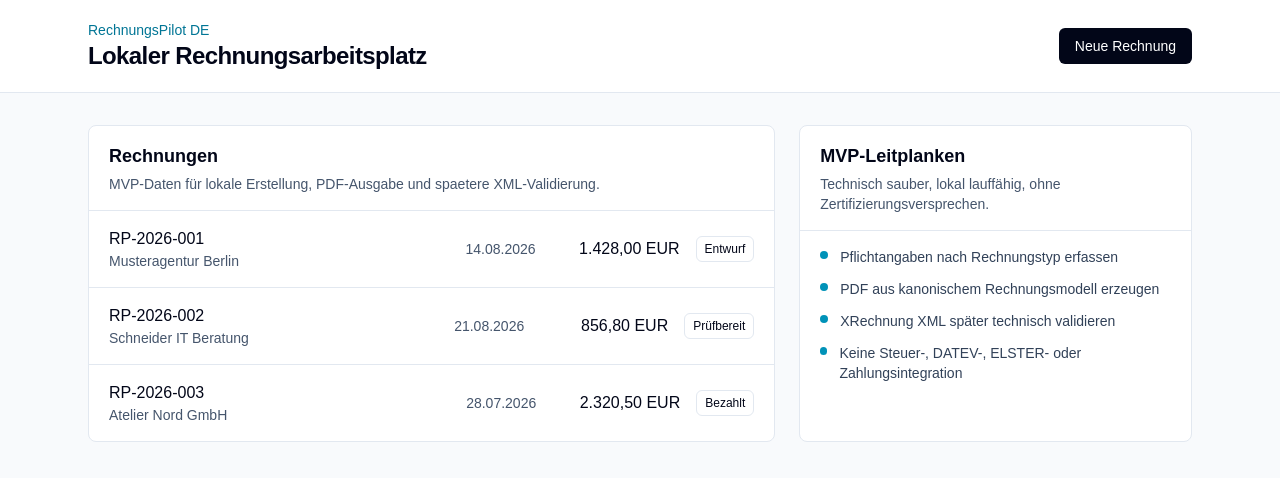
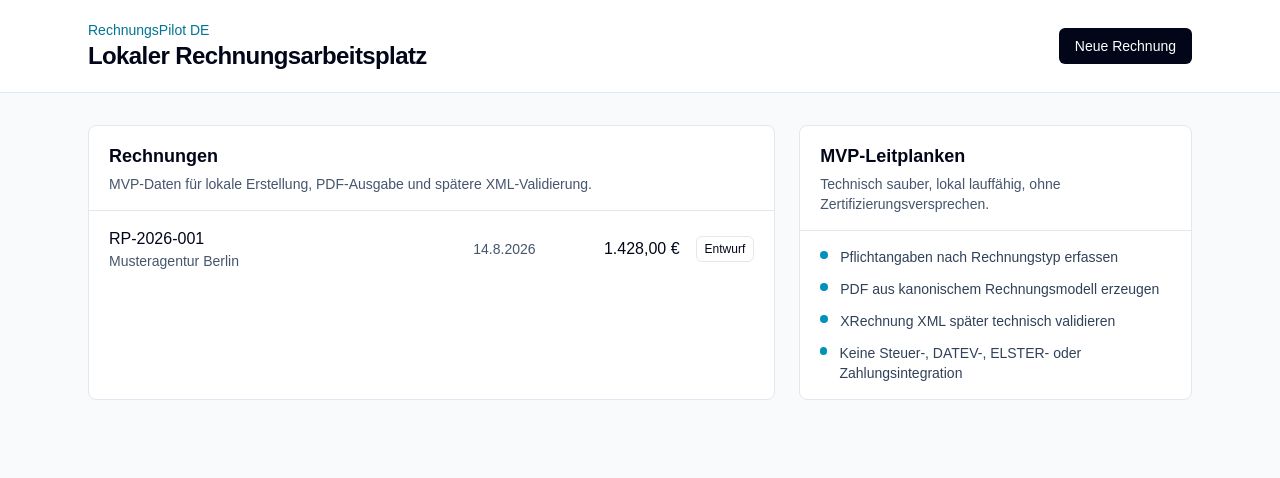
Before and after one commit to ashardeveloper/rechnungspilot, a Next.js app in the folder web/: page / in a window 1280 px wide. Shown: the top 478 px of the page. Built offline with nearby package versions, Linux system fonts and the light colour scheme.

Commit message:
feat: render dashboard from invoice fixture

```diff
--- a/web/src/app/layout.tsx
+++ b/web/src/app/layout.tsx
@@ -13,8 +13,8 @@ const geistMono = Geist_Mono({
 });
 
 export const metadata: Metadata = {
-  title: "Create Next App",
-  description: "Generated by create next app",
+  title: "RechnungsPilot DE",
+  description: "Lokaler Rechnungsarbeitsplatz fuer deutsche Kleinunternehmen.",
 };
 
 export default function RootLayout({
@@ -23,11 +23,12 @@ export default function RootLayout({
   children: React.ReactNode;
 }>) {
   return (
-    <html
-      lang="en"
-      className={`${geistSans.variable} ${geistMono.variable} h-full antialiased`}
-    >
-      <body className="min-h-full flex flex-col">{children}</body>
+    <html lang="de" className="h-full">
+      <body
+        className={`${geistSans.variable} ${geistMono.variable} min-h-full flex flex-col antialiased`}
+      >
+        {children}
+      </body>
     </html>
   );
 }
--- a/web/src/app/page.tsx
+++ b/web/src/app/page.tsx
@@ -1,26 +1,11 @@
-const invoices = [
-  {
-    number: "RP-2026-001",
-    customer: "Musteragentur Berlin",
-    amount: "1.428,00 EUR",
-    status: "Entwurf",
-    due: "14.08.2026",
-  },
-  {
-    number: "RP-2026-002",
-    customer: "Schneider IT Beratung",
-    amount: "856,80 EUR",
-    status: "Prüfbereit",
-    due: "21.08.2026",
-  },
-  {
-    number: "RP-2026-003",
-    customer: "Atelier Nord GmbH",
-    amount: "2.320,50 EUR",
-    status: "Bezahlt",
-    due: "28.07.2026",
-  },
-];
+import { sampleInvoices } from "@/domain/invoice-fixtures";
+import type { InvoiceStatus } from "@/domain/invoice";
+
+const statusLabels: Record<InvoiceStatus, string> = {
+  draft: "Entwurf",
+  review_ready: "Prüfbereit",
+  paid: "Bezahlt",
+};
 
 const checks = [
   "Pflichtangaben nach Rechnungstyp erfassen",
@@ -28,6 +13,17 @@ const checks = [
   "XRechnung XML später technisch validieren",
   "Keine Steuer-, DATEV-, ELSTER- oder Zahlungsintegration",
 ];
+
+function formatCurrency(cents: number) {
+  return new Intl.NumberFormat("de-DE", {
+    style: "currency",
+    currency: "EUR",
+  }).format(cents / 100);
+}
+
+function formatDate(date: string) {
+  return new Intl.DateTimeFormat("de-DE").format(new Date(date));
+}
 
 export default function Home() {
   return (
@@ -53,28 +49,30 @@ export default function Home() {
           <div className="border-b border-slate-200 px-5 py-4">
             <h2 className="text-lg font-semibold">Rechnungen</h2>
             <p className="mt-1 text-sm text-slate-600">
-              MVP-Daten für lokale Erstellung, PDF-Ausgabe und spaetere
+              MVP-Daten für lokale Erstellung, PDF-Ausgabe und spätere
               XML-Validierung.
             </p>
           </div>
 
           <div className="divide-y divide-slate-200">
-            {invoices.map((invoice) => (
+            {sampleInvoices.map((invoice) => (
               <div
-                key={invoice.number}
+                key={invoice.id}
                 className="grid gap-3 px-5 py-4 sm:grid-cols-[1fr_auto]"
               >
                 <div>
                   <p className="font-medium">{invoice.number}</p>
-                  <p className="text-sm text-slate-600">{invoice.customer}</p>
+                  <p className="text-sm text-slate-600">{invoice.buyer.name}</p>
                 </div>
                 <div className="flex items-center gap-4 sm:justify-end">
-                  <span className="text-sm text-slate-600">{invoice.due}</span>
+                  <span className="text-sm text-slate-600">
+                    {formatDate(invoice.dueDate)}
+                  </span>
                   <span className="w-32 text-right font-medium">
-                    {invoice.amount}
+                    {formatCurrency(invoice.totals.grossAmountCents)}
                   </span>
                   <span className="rounded-md border border-slate-200 px-2 py-1 text-xs font-medium">
-                    {invoice.status}
+                    {statusLabels[invoice.status]}
                   </span>
                 </div>
               </div>
```
